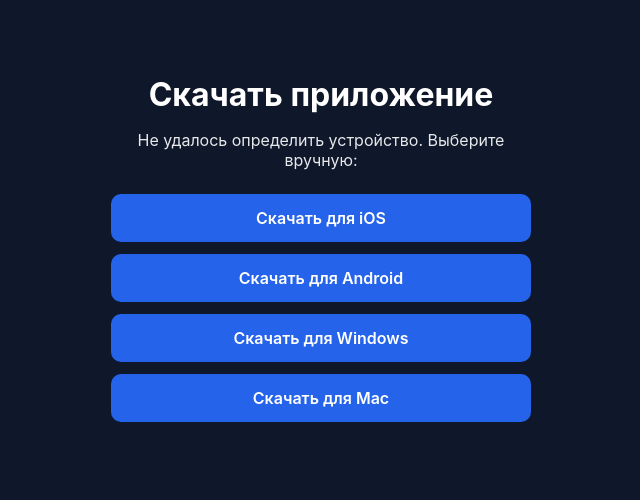
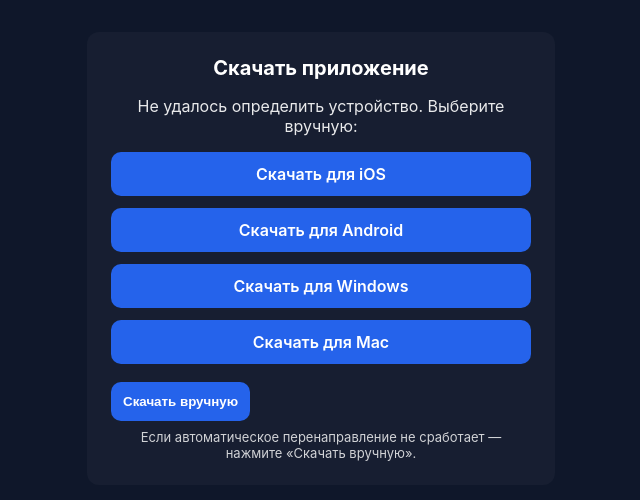
Before and after one commit to ishenko/vpn-redirect, a plain HTML site: page index.html in a window 1280 px wide. Shown: the part 162-662 px from the top of the page, without its empty margins (319-959 px from the left). Drawn offline with Linux system fonts and the light colour scheme.

Commit message:
Update index.html

```diff
--- a/index.html
+++ b/index.html
@@ -2,7 +2,7 @@
 <html lang="ru">
 <head>
   <meta charset="UTF-8" />
-  <meta name="viewport" content="width=device-width, initial-scale=1.0" />
+  <meta name="viewport" content="width=device-width,initial-scale=1" />
   <title>Скачать приложение</title>
   <style>
     body {
@@ -14,21 +14,46 @@
       justify-content: center;
       min-height: 100vh;
       margin: 0;
+      padding: 20px;
     }
-    .container { text-align: center; max-width: 420px; padding: 24px; }
-    h1 { margin-bottom: 12px; }
-    p { opacity: 0.9; margin-bottom: 24px; }
-    .buttons { display: none; flex-direction: column; gap: 12px; }
-    a.button {
-      display: block; padding: 14px; border-radius: 10px;
-      background: #2563eb; color: #fff; text-decoration: none; font-weight: 600;
+    .container {
+      text-align: center;
+      max-width: 420px;
+      width: 100%;
+      padding: 24px;
+      background: rgba(255,255,255,0.03);
+      border-radius: 12px;
     }
+    h1 { margin: 0 0 8px 0; font-size: 20px; }
+    #status { opacity: 0.9; margin-bottom: 16px; }
+    .buttons {
+      display: none;
+      flex-direction: column;
+      gap: 12px;
+      margin-top: 12px;
+    }
+    a.button, button#manualBtn {
+      display: block;
+      padding: 12px;
+      border-radius: 10px;
+      background: #2563eb;
+      color: #fff;
+      text-decoration: none;
+      font-weight: 600;
+      border: none;
+      cursor: pointer;
+      transition: background 0.15s;
+      text-align: center;
+    }
+    a.button:hover, button#manualBtn:hover { background:#1d4ed8; }
+    .manual-wrap { margin-top: 18px; }
+    .small { opacity: 0.8; font-size: 13px; margin-top: 8px; }
   </style>
 </head>
 <body>
   <div class="container">
     <h1>Скачать приложение</h1>
-    <p id="status">Определяем ваше устройство…</p>
+    <p id="status">Определяем ваше устройство… (<span id="count">3</span>)</p>
 
     <div class="buttons" id="fallback">
       <a class="button" id="btn-ios" href="https://apps.apple.com/ru/app/v2raytun/id6476628951">Скачать для iOS</a>
@@ -36,70 +61,120 @@
       <a class="button" id="btn-windows" href="https://storage.v2raytun.com/v2RayTun_Setup.exe">Скачать для Windows</a>
       <a class="button" id="btn-mac" href="https://apps.apple.com/en/app/v2raytun/id6476628951">Скачать для Mac</a>
     </div>
+
+    <div class="manual-wrap">
+      <button id="manualBtn">Скачать вручную</button>
+      <div class="small">Если автоматическое перенаправление не сработает — нажмите «Скачать вручную».</div>
+    </div>
   </div>
 
 <script>
-  (function () {
-    // Поставьте здесь свои конечные ссылки:
+document.addEventListener('DOMContentLoaded', () => {
+  // ЗАМЕНИТЬ ссылки тут при необходимости:
   const links = {
     ios: "https://apps.apple.com/ru/app/v2raytun/id6476628951",
     android: "https://play.google.com/store/apps/details?id=com.v2raytun.android",
     windows: "https://storage.v2raytun.com/v2RayTun_Setup.exe",
-      mac: "https://apps.apple.com/en/app/v2raytun/id6476628951",
-      default: "https://example.com" // на случай неизвестного устройства
+    mac: "https://apps.apple.com/en/app/v2raytun/id6476628951"
   };
 
-    function showFallback(message) {
-      document.getElementById("status").innerText = message || "Выберите вручную:";
-      document.getElementById("fallback").style.display = "flex";
+  const statusEl = document.getElementById('status');
+  const countEl = document.getElementById('count');
+  const fallbackEl = document.getElementById('fallback');
+  const manualBtn = document.getElementById('manualBtn');
+
+  let countdown = 3;
+  let autoRedirectTimer = null;
+  let countdownInterval = null;
+  let autoRedirectCancelled = false;
+
+  function isValidLink(url) {
+    return typeof url === 'string' && url.length > 4 && !/LINK/.test(url);
   }
 
-    function safeRedirect(url) {
-      // Логируем для отладки
-      console.log("Redirect to:", url);
-      // Сначала пробуем replace (без истории), если не сработало — предложим кнопки
+  // Надёжная детекция iPadOS + iPhone/Android/Windows/macOS
+  function detectPlatform() {
+    const ua = navigator.userAgent || navigator.vendor || window.opera;
+    // iPadOS detection: может показывать Macintosh, но иметь сенсорные точки
+    if ((/iPad|iPhone|iPod/.test(ua) && !window.MSStream) ||
+        (navigator.platform === 'MacIntel' && navigator.maxTouchPoints > 1)) {
+      return 'ios';
+    }
+    if (/Android/.test(ua)) return 'android';
+    if (/Windows NT/.test(ua)) return 'windows';
+    if (/Macintosh/.test(ua)) return 'mac';
+    return 'unknown';
+  }
+
+  function showFallback(reason) {
+    statusEl.textContent = reason || "Не удалось определить устройство. Выберите вручную:";
+    fallbackEl.style.display = 'flex';
+  }
+
+  function doRedirect() {
+    if (autoRedirectCancelled) return;
+    const platform = detectPlatform();
+    const target = links[platform];
+
+    if (platform === 'unknown') {
+      showFallback("Не удалось определить устройство. Выберите вручную:");
+      return;
+    }
+
+    if (!isValidLink(target)) {
+      // если ссылка не задана или заглушка — показать fallback
+      showFallback("Ссылка для этого устройства не указана. Выберите вручную:");
+      return;
+    }
+
+    // Перед редиректом обновим статус на несколько мгновений (пользователь увидит)
+    statusEl.textContent = "Перенаправляем...";
+    // Попробуем перенаправить
     try {
-        window.location.replace(url);
+      window.location.replace(target);
     } catch (e) {
-        console.warn("Redirect failed:", e);
-        showFallback("Не удалось автоматически перенаправить — выберите вручную:");
+      // в редких случаях replace может упасть в некоторых webview — покажем fallback
+      showFallback("Перенаправление заблокировано. Выберите вручную:");
     }
   }
 
-    function detectPlatform() {
-      const ua = navigator.userAgent || "";
-      const platform = navigator.platform || "";
-      const maxTouch = navigator.maxTouchPoints || 0;
+  function startCountdown() {
+    countEl.textContent = countdown;
+    countdownInterval = setInterval(() => {
+      countdown--;
+      countEl.textContent = countdown;
+      if (countdown <= 0) {
+        clearInterval(countdownInterval);
+      }
+    }, 1000);
 
-      // Android
-      if (/Android/i.test(ua)) return "android";
-      // iPhone / iPod
-      if (/iPhone|iPod/i.test(ua)) return "ios";
-      // iPad (iPadOS 13+ часто даёт Mac в UA, но при этом platform === "MacIntel" + touchpoints > 1)
-      if ((/iPad/i.test(ua)) || (platform === "MacIntel" && maxTouch > 1)) return "ios";
-      // macOS
-      if (/Macintosh|Mac OS X/i.test(ua)) return "mac";
-      // Windows
-      if (/Windows NT/i.test(ua)) return "windows";
-      // fallback
-      return null;
+    // Запускаем автопереход через 3 секунды
+    autoRedirectTimer = setTimeout(() => {
+      doRedirect();
+    }, 3000);
   }
 
-    // Попробуем детект
+  // Если пользователь запросил "Скачать вручную" — отменяем автопереход и показываем кнопки
+  manualBtn.addEventListener('click', () => {
+    autoRedirectCancelled = true;
+    if (autoRedirectTimer) clearTimeout(autoRedirectTimer);
+    if (countdownInterval) clearInterval(countdownInterval);
+    showFallback("Выберите вручную:");
+  });
+
+  // Небольшая проверка: если при загрузке уже неизвестная платформа или ссылки явно пустые - покажем fallback сразу
   const platform = detectPlatform();
-    if (platform && links[platform]) {
-      // Небольшая задержка для UX (покажет "Определяем..." на момент редиректа)
-      setTimeout(() => safeRedirect(links[platform]), 150);
-      // На случай, если автоматический редирект блокирован — покажем fallback через 900ms
-      setTimeout(() => {
-        // если пользователь всё ещё на странице (редирект не случился), показываем кнопки
-        showFallback("Автоматический переход не сработал — выберите вручную:");
-      }, 900);
+  if (platform === 'unknown' ||
+      !isValidLink(links[platform])) {
+    // показываем fallback, но всё равно даём пользователю возможность авто-редиректа (по желанию)
+    showFallback();
+    // не запускаем авто-редирект в этом случае; если хочешь всё-таки пытаться — раскомментируй startCountdown();
   } else {
-      // Если платформа неопознана — показываем кнопки
-      showFallback("Не удалось определить устройство. Выберите вручную:");
+    startCountdown();
   }
-  })();
+
+  // Дополнительно: если хочешь, можно скрыть manualBtn на iOS/Android, но я оставил его доступным всегда.
+});
 </script>
 </body>
 </html>
```
Lines whose indentation alone changed are shown as unchanged.
